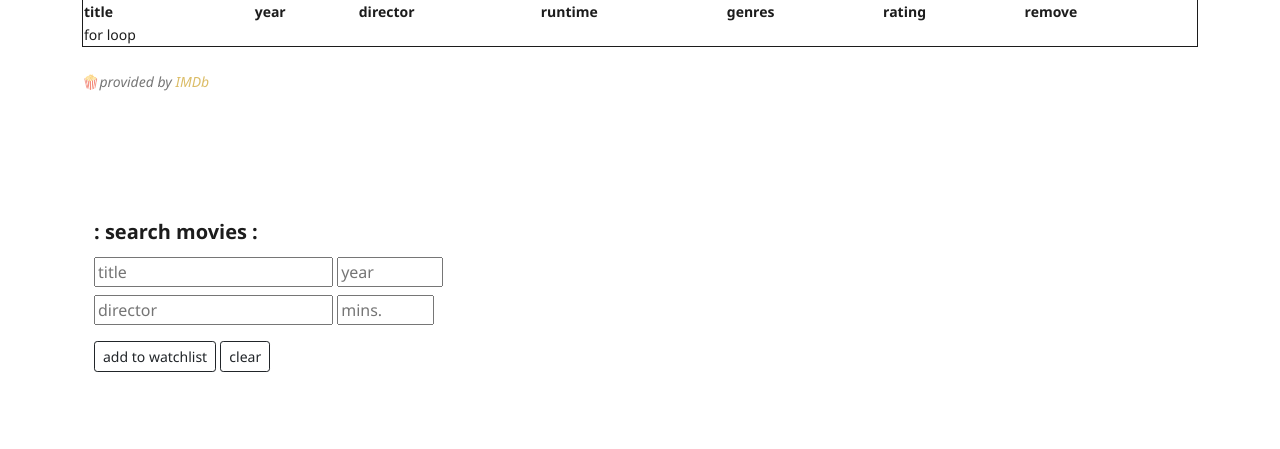
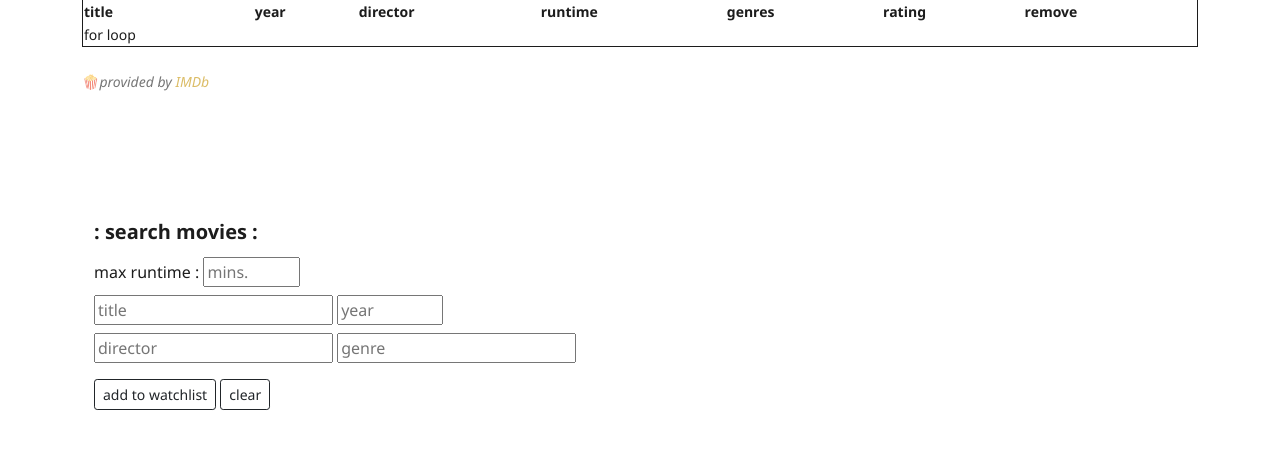
Before and after one commit to acannellos/portfolio, a Flask app: page /movies in a window 1280 px wide. Shown: the part 238-687 px from the top of the page. Run offline with Flask 2, Linux system fonts and the light colour scheme; some web fonts are replaced.

Commit message:
working 0.81

```diff
--- a/app.py
+++ b/app.py
@@ -1,5 +1,5 @@
 from flask import Flask, redirect, render_template
-from helpers import imdb, ymin, ymax, rmax
+from helpers import imdb, ymin, ymax, rmin, rmax
 
 app = Flask(__name__)
 app.config["TEMPLATES_AUTO_RELOAD"] = True
@@ -17,4 +17,4 @@ def tas():
 
 @app.route("/movies")
 def movies():
-    return render_template("movies.html", imdb=imdb, ymin=ymin, ymax=ymax, rmax=rmax)
+    return render_template("movies.html", imdb=imdb, ymin=ymin, ymax=ymax, rmin=rmin, rmax=rmax)
--- a/helpers.py
+++ b/helpers.py
@@ -12,4 +12,5 @@ con.close()
 
 ymin = 1915
 ymax = 2022
+rmin = 60
 rmax = 500
--- a/static/script.init.js
+++ /dev/null
@@ -1,15 +0,0 @@
-let title = document.querySelector('[name="title"]');
-let year = document.querySelector('[name="year"]');
-let director = document.querySelector('[name="director"]');
-
-let clear = document.querySelector('[name="clear"]');
-
-const arrT = [title.value]
-const arrY = [year.value]
-const arrD = [director.value]
-
-const arrTY = [title.value, year.value]
-const arrTD = [title.value, director.value]
-const arrYD = [year.value, director.value]
-
-const arrTYD = [title.value, year.value, director.value]
--- a/static/script.js
+++ b/static/script.js
@@ -1,8 +1,18 @@
+let title = document.querySelector('[name="title"]');
+let year = document.querySelector('[name="year"]');
+let director = document.querySelector('[name="director"]');
+let runtime = document.querySelector('[name="runtime"]');
+let genre = document.querySelector('[name="genre"]');
+let clear = document.querySelector('[name="clear"]');
+
 title.addEventListener('keyup', helper, false);
 year.addEventListener('keyup', helper, false);
 director.addEventListener('keyup', helper, false);
+runtime.addEventListener('keyup', helper, false);
+genre.addEventListener('keyup', helper, false);
 
 year.addEventListener('input', helper, false);
+runtime.addEventListener('input', helper, false);
 
 clear.addEventListener('click', function(event) {
     document.querySelector('[name="query"]').innerHTML = '';
@@ -20,32 +30,12 @@ function helper(event) {
         </tr>`;
 
     for (movie of movies) {
-        if (noNulls(arrTYD)) {
-            if (searchTitles(movie) && searchYear(movie) && searchDir(movie)) {
+        if (isEmpty(runtime.value)) {
+            if (searchTitles(movie) && searchYear(movie) && searchDir(movie) && searchGen(movie)) {
                 html += build(movie);
             }
-        } else if (noNulls(arrTY)) {
-            if (searchTitles(movie) && searchYear(movie)) {
-                html += build(movie);
-            }
-        } else if (noNulls(arrTD)) {
-            if (searchTitles(movie) && searchDir(movie)) {
-                html += build(movie);
-            }
-        } else if (noNulls(arrYD)) {
-            if (searchYear(movie) && searchDir(movie)) {
-                html += build(movie);
-            }
-        } else if (noNulls(arrT)) {
-            if (searchTitles(movie)) {
-                html += build(movie);
-            }
-        } else if (noNulls(arrY)) {
-            if (searchYear(movie)) {
-                html += build(movie);
-            }
-        } else if (noNulls(arrD)) {
-            if (searchDir(movie)) {
+        } else {
+            if (searchTitles(movie) && searchYear(movie) && searchDir(movie) && searchRun(movie) && searchGen(movie)) {
                 html += build(movie);
             }
         }
@@ -53,8 +43,8 @@ function helper(event) {
     document.querySelector('[name="query"]').innerHTML = html
 };
 
-function noNulls(arr) {
-    return !arr.includes(null)
+function isEmpty(v) {
+    return Boolean(v == null || v == "")
 }
 
 function searchTitles(m) {
@@ -69,6 +59,14 @@ function searchDir(m) {
     return m[2].toLowerCase().includes(director.value.toLowerCase())
 };
 
+function searchRun(m) {
+    return (m[3] <= runtime.value)
+};
+
+function searchGen(m) {
+    return m[4].toLowerCase().includes(genre.value.toLowerCase())
+};
+
 function build(m) {
     let rows = `<tr>
         <td>${m[0]}</td>
--- a/templates/movies.html
+++ b/templates/movies.html
@@ -46,14 +46,18 @@
 
     <div class="container">
         <h2>: search movies :</h2>
-        <form action="" method="post">
+        <form action="" method="post" name="form">
+            <div class="mb-2">
+                <label for="runtime">max runtime :</label>
+                <input type="number" name="runtime" placeholder="mins." min="{{ rmin }}" max="{{ rmax }}" size="3" step="10">
+            </div>
             <div class="mb-2">
                 <input type="text" name="title" placeholder="title">
                 <input type="number" name="year" placeholder="year" min="{{ ymin }}" max="{{ ymax }}" size="4"><br>
             </div>
             <div class="mb-3">
                 <input type="text" name="director" placeholder="director">
-                <input type="number" name="runtime" placeholder="mins." min="0" max="{{ rmax }}" size="3" step="5">
+                <input type="text" name="genre" placeholder="genre">
             </div>
             <button type="submit" class="btn btn-outline-dark btn-sm">add to watchlist</button>
             <button type="reset" name="clear" class="btn btn-outline-dark btn-sm">clear</button>
@@ -62,7 +66,6 @@
         <table name='query'></table>
     </div>
 
-    <script src="{{ url_for('static',filename='script.init.js') }}"></script>
     <script src="{{ url_for('static',filename='script.js') }}"></script>
 
     <div class="container">
```
